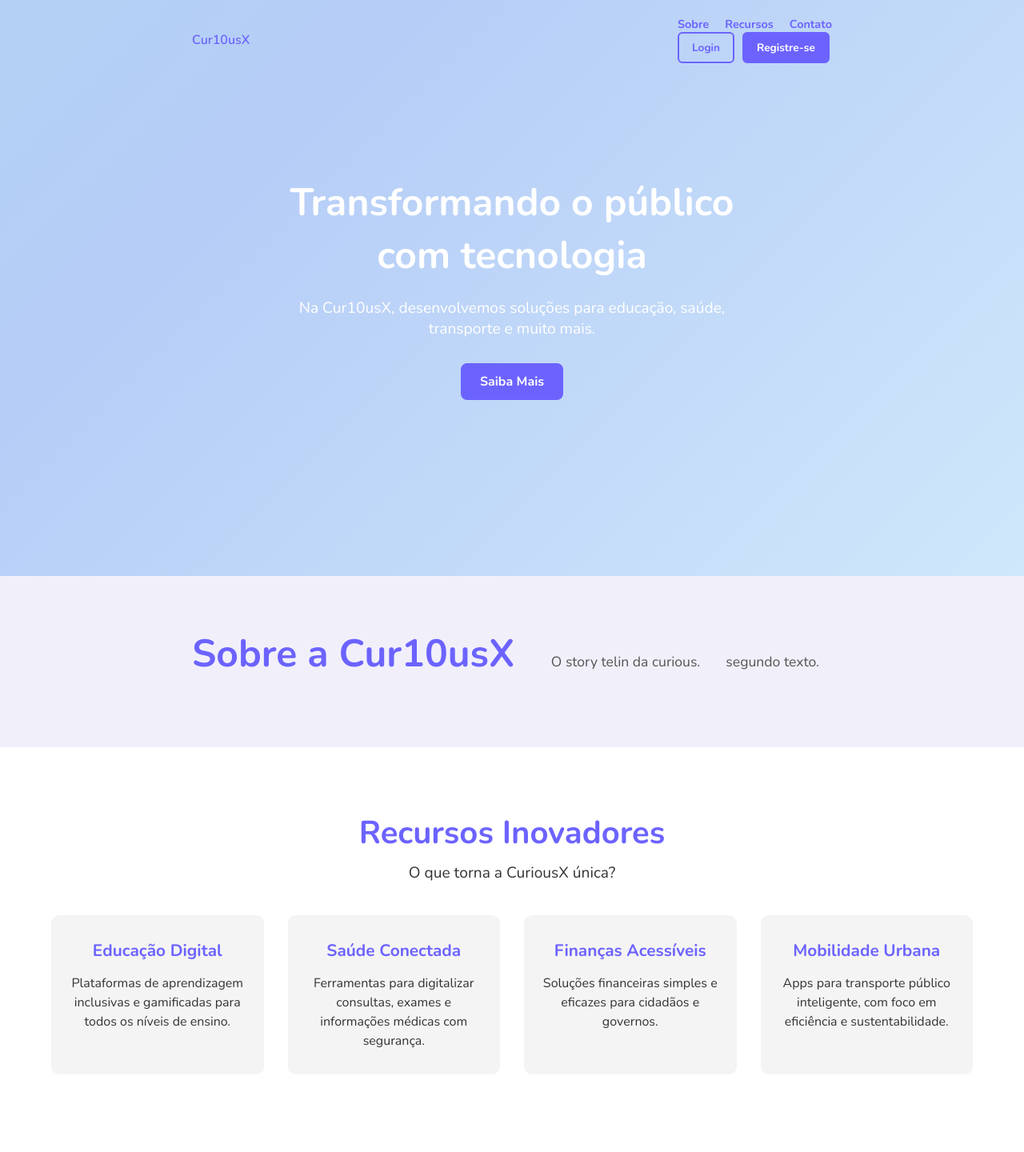
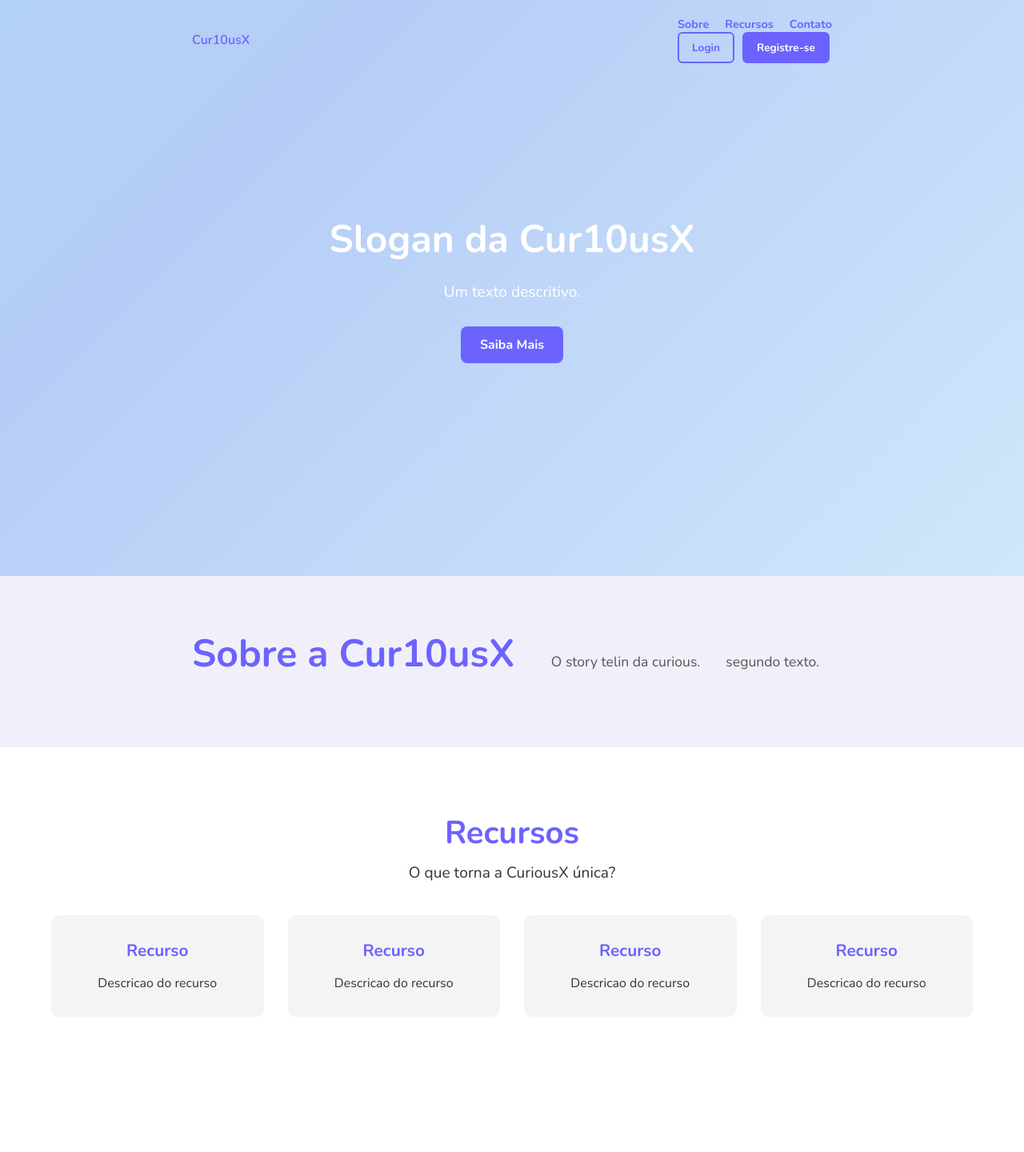
Before and after one commit to ahamuyel/Cur10usLandinPage, a React (Vite) app in the folder cur10usx-landing/: page / in a window 1280 px wide. Shown: the top 1440 px of the page at 80% size. Built offline with nearby package versions, Linux system fonts and the light colour scheme.

Commit message:
recursos a preencher

```diff
--- a/cur10usx-landing/src/components/Features.jsx
+++ b/cur10usx-landing/src/components/Features.jsx
@@ -6,25 +6,25 @@ function Features() {
   return (
     <section id="features" className="features">
       <div className="features-title">
-        <h2>Recursos Inovadores</h2>
+        <h2>Recursos</h2>
         <p>O que torna a CuriousX única?</p>
       </div>
       <div className="features-grid">
         <div className="feature-item">
-          <h3>Educação Digital</h3>
-          <p>Plataformas de aprendizagem inclusivas e gamificadas para todos os níveis de ensino.</p>
+          <h3>Recurso</h3>
+          <p>Descricao do recurso</p>
         </div>
         <div className="feature-item">
-          <h3>Saúde Conectada</h3>
-          <p>Ferramentas para digitalizar consultas, exames e informações médicas com segurança.</p>
+          <h3>Recurso</h3>
+          <p>Descricao do recurso</p>
         </div>
         <div className="feature-item">
-          <h3>Finanças Acessíveis</h3>
-          <p>Soluções financeiras simples e eficazes para cidadãos e governos.</p>
+          <h3>Recurso</h3>
+          <p>Descricao do recurso</p>
         </div>
         <div className="feature-item">
-          <h3>Mobilidade Urbana</h3>
-          <p>Apps para transporte público inteligente, com foco em eficiência e sustentabilidade.</p>
+          <h3>Recurso</h3>
+          <p>Descricao do recurso</p>
         </div>
       </div>
     </section>
--- a/cur10usx-landing/src/components/Hero.jsx
+++ b/cur10usx-landing/src/components/Hero.jsx
@@ -6,8 +6,8 @@ function Hero() {
   return (
     <section className="hero">
       <div className="hero-content">
-        <h2>Transformando o público com tecnologia </h2>
-        <p>Na Cur10usX, desenvolvemos soluções para educação, saúde, transporte e muito mais.</p>
+        <h2>Slogan da Cur10usX </h2>
+        <p>Um texto descritivo.</p>
         <a href="#about" className="btn-primary">Saiba Mais</a>
       </div>
     </section>
```
